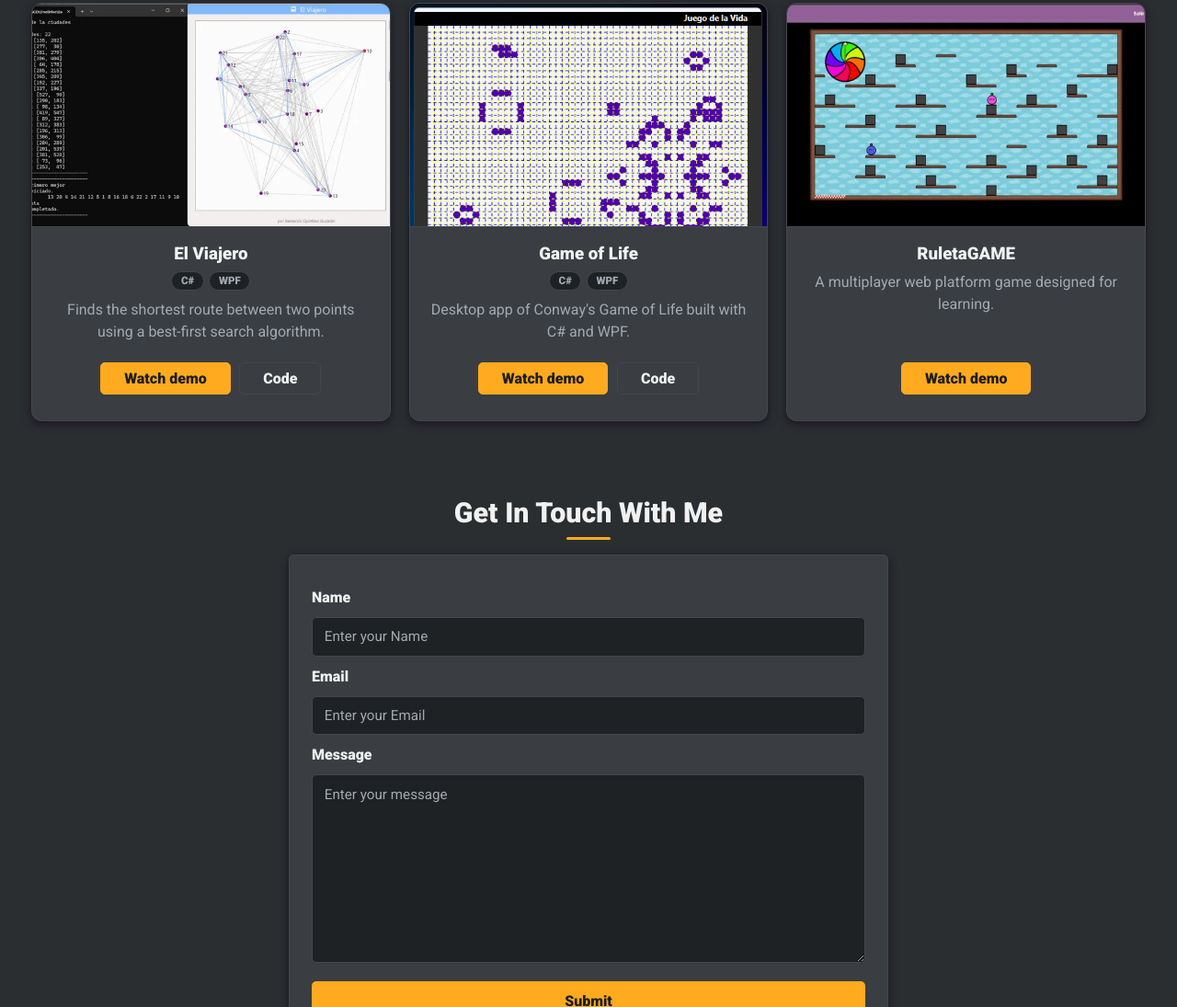
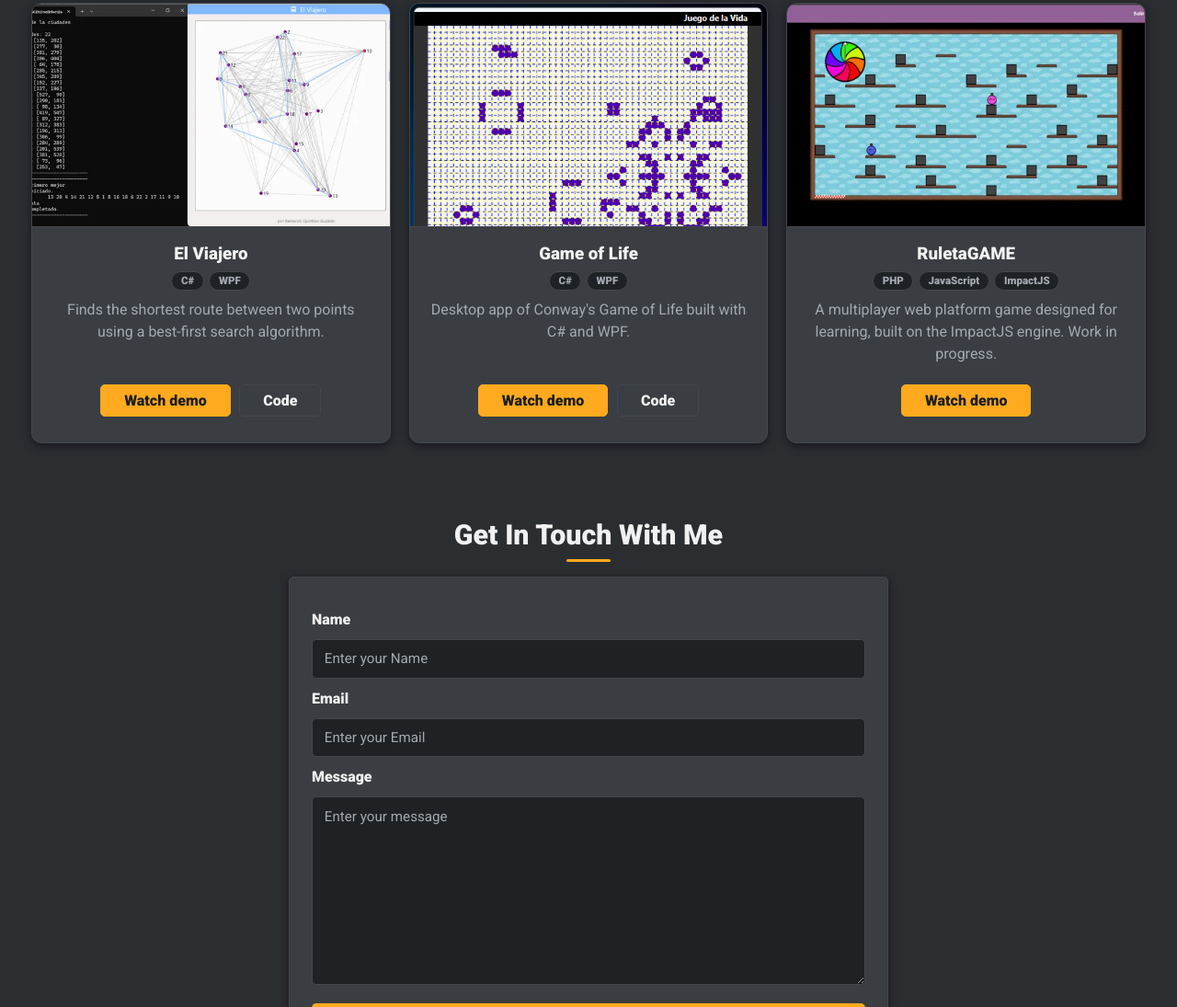
Before and after one commit to Bernardo-QG/bernardo-qg.github.io, a plain HTML site: page index.html in a window 1280 px wide. Shown: the part 2399-3494 px from the top of the page at 92% size. Drawn offline with Linux system fonts and the light colour scheme.

Commit message:
docs(readme): describe el portafolio; feat(web): etiquetas de ruletagame

```diff
--- a/index.html
+++ b/index.html
@@ -213,7 +213,8 @@
                 <div class="project-container project-card">
                     <img src="assets/images/ruletaGAME.webp" alt="Screenshot of RuletaGAME" loading="lazy" class="project-pic" />
                     <h3 class="project-title">RuletaGAME</h3>
-                    <p class="project-details">A multiplayer web platform game designed for learning.</p>
+                    <ul class="project-tags" aria-label="Technologies"><li>PHP</li><li>JavaScript</li><li>ImpactJS</li></ul>
+                    <p class="project-details">A multiplayer web platform game designed for learning, built on the ImpactJS engine. Work in progress.</p>
                     <div class="project-actions">
                         <a href="https://youtu.be/h8QOkkYL2Lw" target="_blank" rel="noopener" class="a-button">Watch demo</a>
                     </div>
```
Also changed, not shown: 1 other file.
